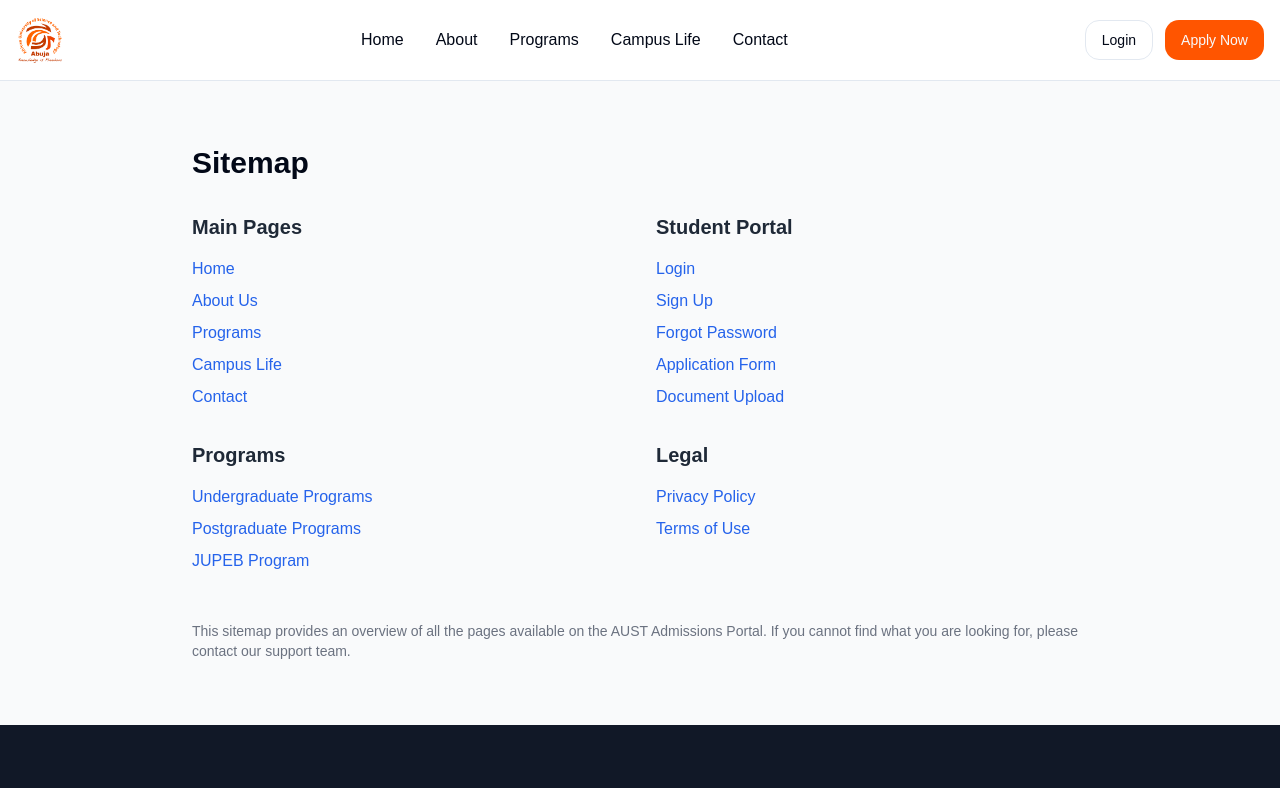
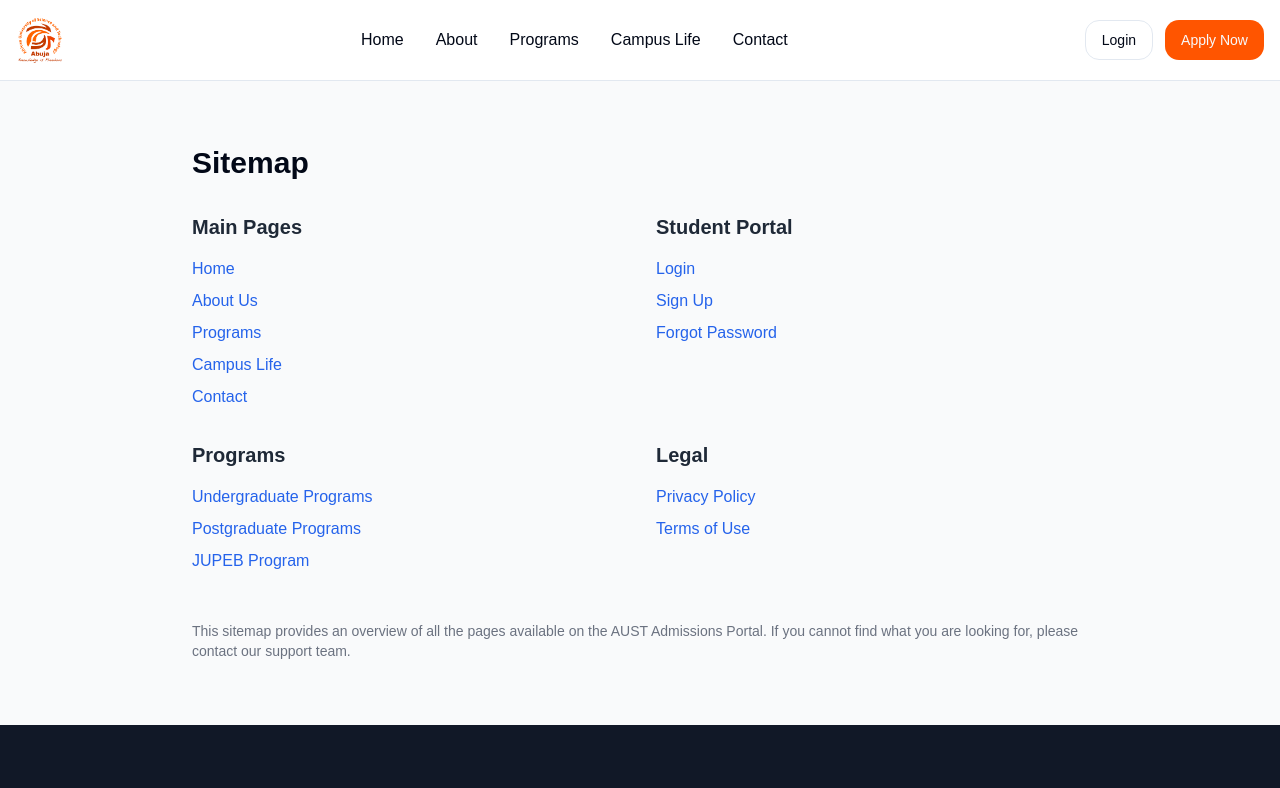
Before and after one commit to ceeno007/austadmin, a React (Vite) app: page /sitemap in a window 1280 px wide. Shown: the top 788 px of the page. Built offline with nearby package versions, Linux system fonts and the light colour scheme; a web font is replaced by a local one.

Commit message:
ssssssss

```diff
--- a/src/pages/Sitemap.tsx
+++ b/src/pages/Sitemap.tsx
@@ -62,16 +62,7 @@ const Sitemap = () => {
                       Forgot Password
                     </Link>
                   </li>
-                  <li>
-                    <Link to="/application" className="text-blue-600 hover:text-blue-800">
-                      Application Form
-                    </Link>
-                  </li>
-                  <li>
-                    <Link to="/document-upload" className="text-blue-600 hover:text-blue-800">
-                      Document Upload
-                    </Link>
-                  </li>
+
                 </ul>
               </section>
 
```
